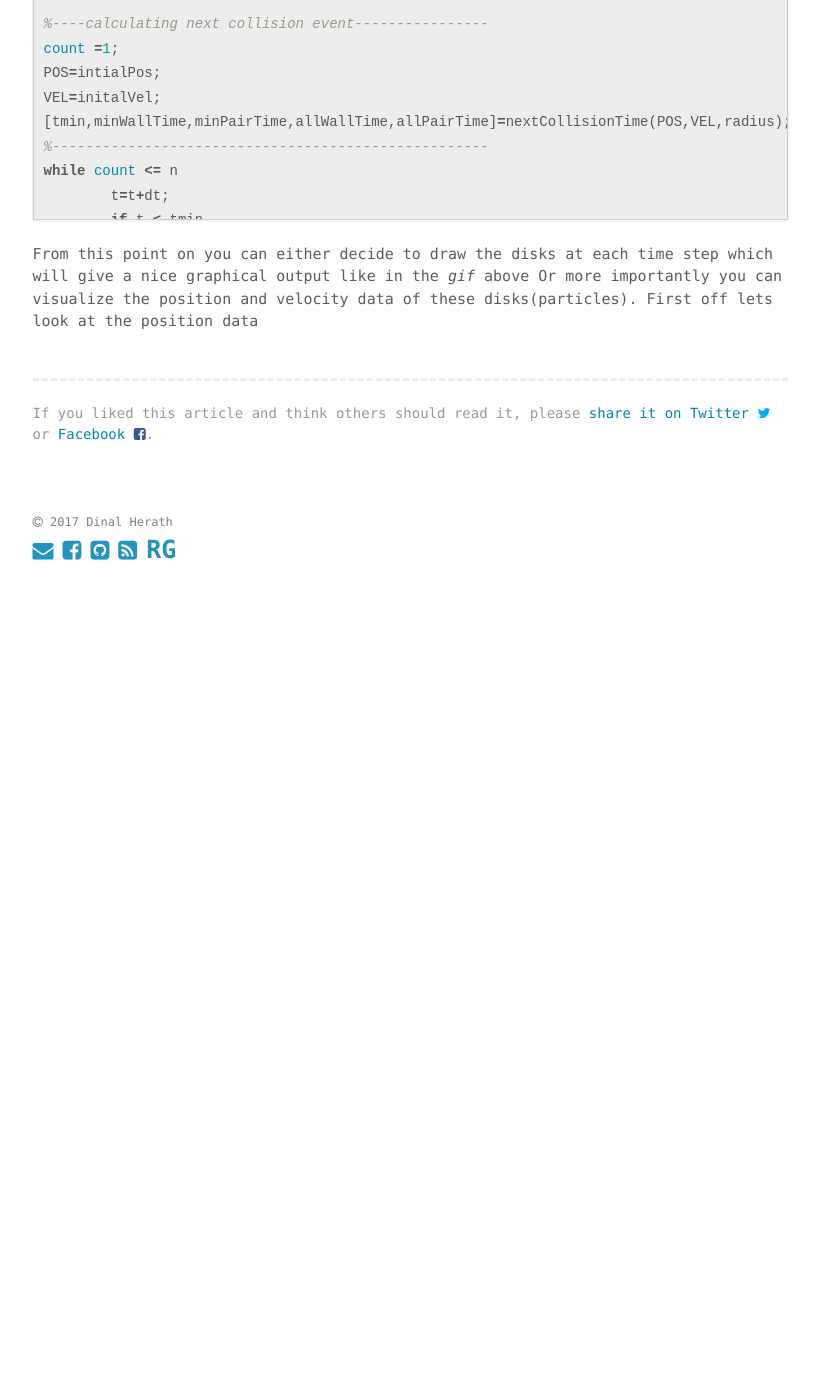
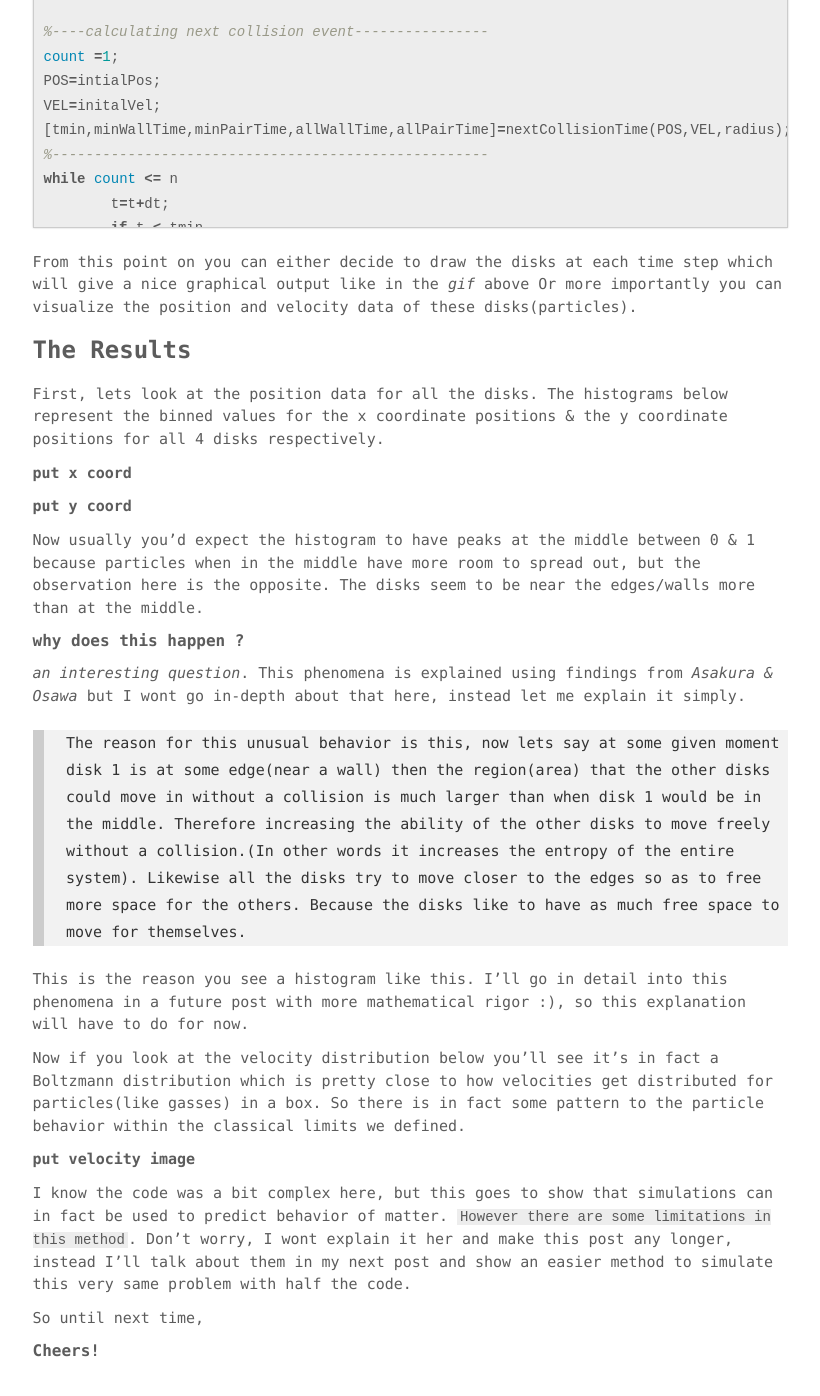
Before and after one commit to dherath/dherath.github.io, a Jekyll site: the page built from _posts/2017-08-10-hard-disks-1.md, in a window 1280 px wide and 1400 px high, scrolled down 4909 px. Shown: the top 1396 px of the window, without its empty margins (230-1050 px from the left). Built offline with Jekyll 4.4.1, drawn with Linux system fonts in a browser that asks for light colours; before the commit the page ends 5522 px from its top, so only the background shows below that; some of the changed text lies outside the part shown.

Commit message:
hard-disks-1 post done except images

````diff
--- a/_posts/2017-08-10-hard-disks-1.md
+++ b/_posts/2017-08-10-hard-disks-1.md
@@ -81,7 +81,7 @@ function t=pairTime(posa,vela,posb,velb,radius)
   		t=double(inf);
   	end
 ```
-#### Computing the time for next event
+#### Computing the time until the next event
 
 The code below combines the two functions I described above in order to find the next collision event. The objective of this simulation is to record the state of a system for a given time period. And we know now the state of a system changes when a disk collides with a wall or another disk. The code below explains how the above two functions are combined together to find the **`time`** when the next event occurs.
 
@@ -113,7 +113,7 @@ function [t,minWallTime,minPairTime,t_wall,t_pair] = nextCollisionTime(POS,VEL,r
 	minPairTime=min(t_pair);
 	t=min(minPairTime,minWallTime);
 ```
-#### Running the simulation
+### Running the simulation
 
 So intuitively this is how the program collects data. Say the simulations starts at time t=0 and it's supposed to collect data every 0.10 seconds. The first thing to do is calculate the time for the next event. Using the function above. In our case we get that the next event occurs at t=0.15 seconds. In such a case the program will iterate a step to 0.10 seconds and then compute the new positions of the disks(_Note that the velocities wont change_) afterwards the new velocities & positions at 0.15s will be computed. **Because** we already found out that a collision will occur at this time step. These new velocities and positions will be again used at the next iteration at 0.20s not the ones before. This process needs to iterate until we have enough samples for our data set.
 
@@ -196,4 +196,30 @@ while count <= n
 	count=count+1;
 end
 ```
-From this point on you can either decide to draw the disks at each time step which will give a nice graphical output like in the _gif_ above Or more importantly you can visualize the position and velocity data of these disks(particles). First off lets look at the position data
+From this point on you can either decide to draw the disks at each time step which will give a nice graphical output like in the _gif_ above Or more importantly you can visualize the position and velocity data of these disks(particles).
+
+### The Results
+
+First, lets look at the position data for all the disks. The histograms below represent the binned values for the x coordinate positions & the y coordinate positions for all 4 disks respectively.
+
+**put x coord**
+
+**put y coord**
+
+Now usually you'd expect the histogram to have peaks at the middle between 0 & 1 because particles when in the middle have more room to spread out, but the observation here is the opposite. The disks seem to be near the edges/walls more than at the middle.
+
+##### why does this happen ?
+_an interesting question_. This phenomena is explained using findings from _Asakura & Osawa_ but I wont go in-depth about that here, instead let me explain it simply.
+
+>The reason for this unusual behavior is this, now lets say at some given moment disk 1 is at some edge(near a wall) then the region(area) that the other disks could move in without a collision is much larger than when disk 1 would be in the middle. Therefore increasing the ability of the other disks to move freely without a collision.(In other words it increases the entropy of the entire system). Likewise all the disks try to move closer to the edges so as to free more space for the others. Because the disks like to have as much free space to move for themselves.
+
+This is the reason you see a histogram like this. I'll go in detail into this phenomena in a future post with more mathematical rigor :), so this explanation will have to do for now.
+
+Now if you look at the velocity distribution below you'll see it's in fact a Boltzmann distribution which is pretty close to how velocities get distributed for particles(like gasses) in a box. So there is in fact some pattern to the particle behavior within the classical limits we defined.
+
+**put velocity image**
+
+I know the code was a bit complex here, but this goes to show that simulations can in fact be used to predict behavior of matter. `However there are some limitations in this method`. Don't worry, I wont explain it her and make this post any longer, instead I'll talk about them in my next post and show an easier method to simulate this very same problem with half the code.
+
+So until next time,
+##### Cheers!
````
Also changed, not shown: 2 other files.
